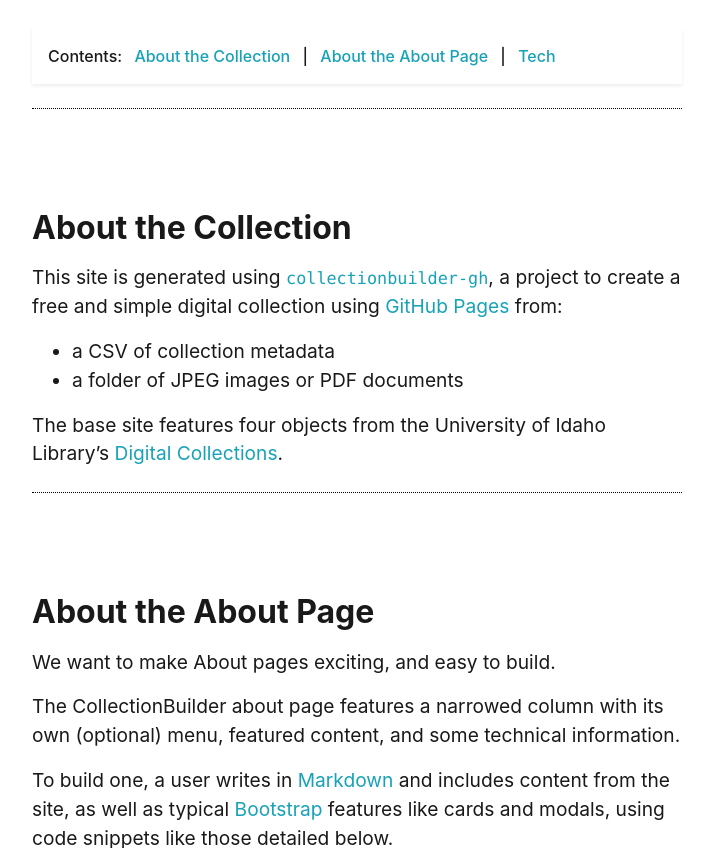
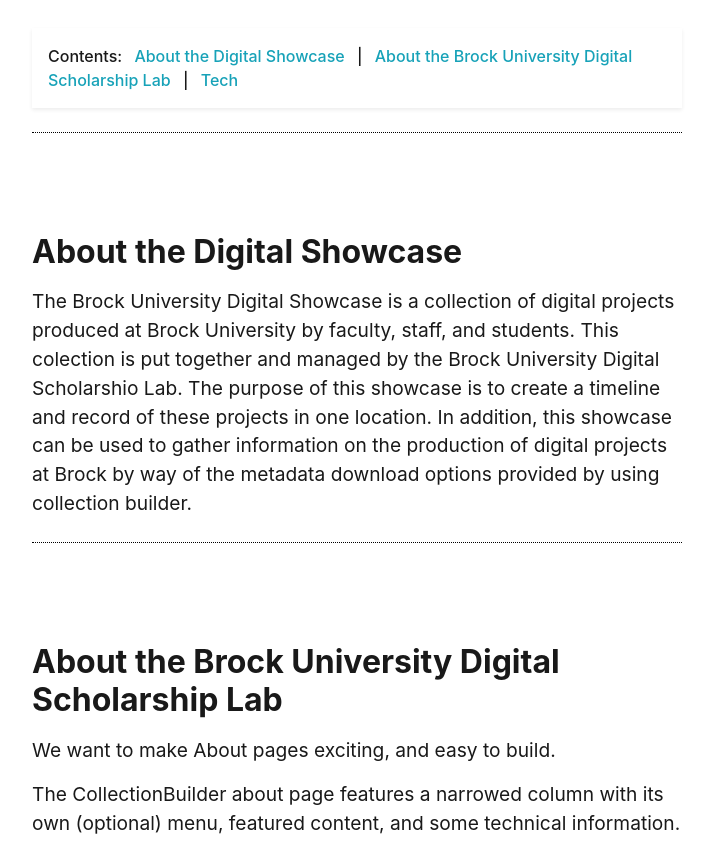
Before and after one commit to dcnb/Brock-Digital-Project-Showcase, a Jekyll site: the page built from pages/about.md, in a window 1280 px wide and 900 px high, scrolled down 386 px, cut to the strip 52-900 px from the top of the window. Shown: the whole strip, without its empty margins (283-996 px from the left). Built offline with Jekyll 4.4.1, drawn with Linux system fonts in a browser that asks for light colours.

Commit message:
Update about.md

```diff
--- a/pages/about.md
+++ b/pages/about.md
@@ -8,18 +8,13 @@ permalink: /about.html
 
 {% include feature/jumbotron.html %}
 
-{% include feature/nav-menu.html sections="About the Collection;About the About Page" %}
+{% include feature/nav-menu.html sections="About the Digital Showcase;About the Brock University Digital Scholarship Lab" %}
 
-## About the Collection
+## About the Digital Showcase
 
-This site is generated using [`collectionbuilder-gh`](https://collectionbuilding.github.io/gh/), a project to create a free and simple digital collection using [GitHub Pages](https://pages.github.com/) from:
+The Brock University Digital Showcase is a collection of digital projects produced at Brock University by faculty, staff, and students.  This colection is put together and managed by the Brock University Digital Scholarshio Lab.  The purpose of this showcase is to create a timeline and record of these projects in one location.  In addition, this showcase can be used to gather information on the production of digital projects at Brock by way of the metadata download options provided by using collection builder.
 
-- a CSV of collection metadata
-- a folder of JPEG images or PDF documents
-
-The base site features four objects from the University of Idaho Library's [Digital Collections](https://www.lib.uidaho.edu/digital).
-
-## About the About Page
+## About the Brock University Digital Scholarship Lab
 
 We want to make About pages exciting, and easy to build.
 
```
